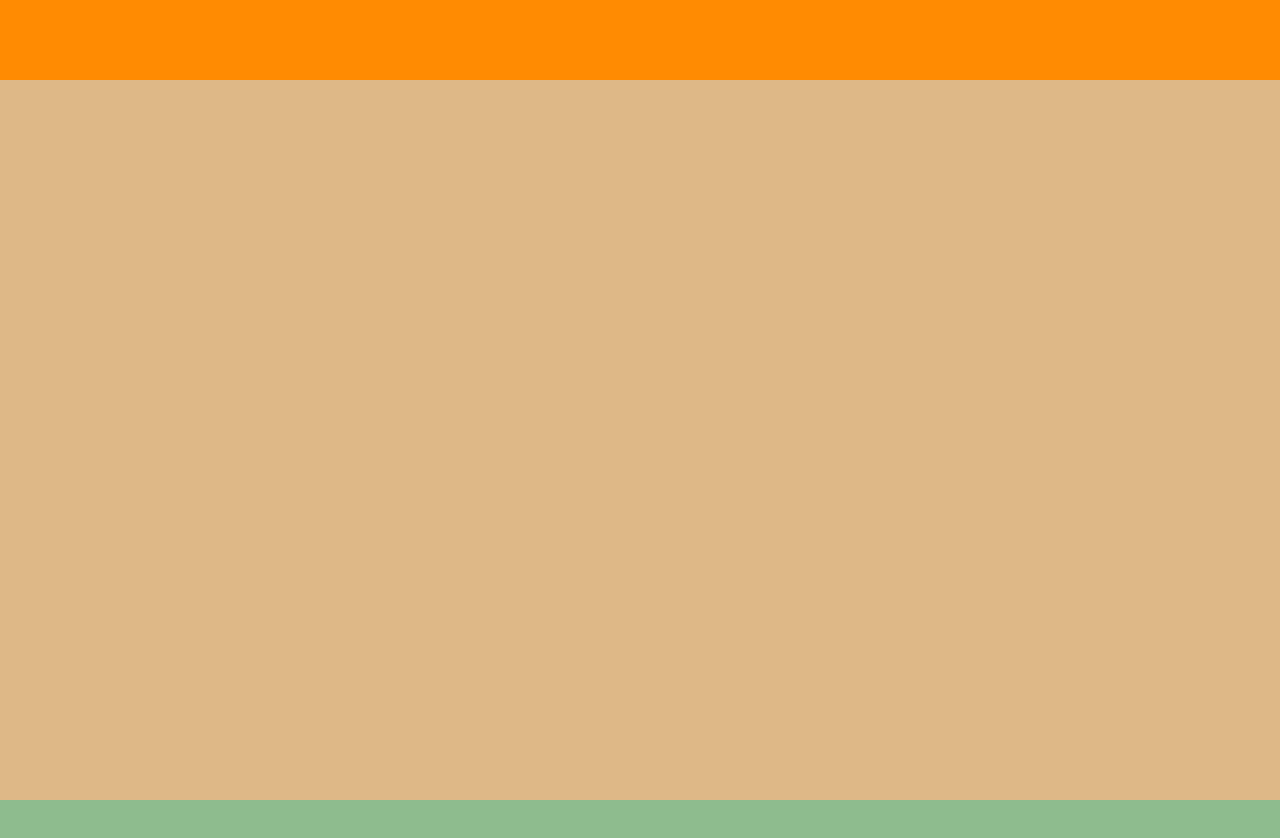
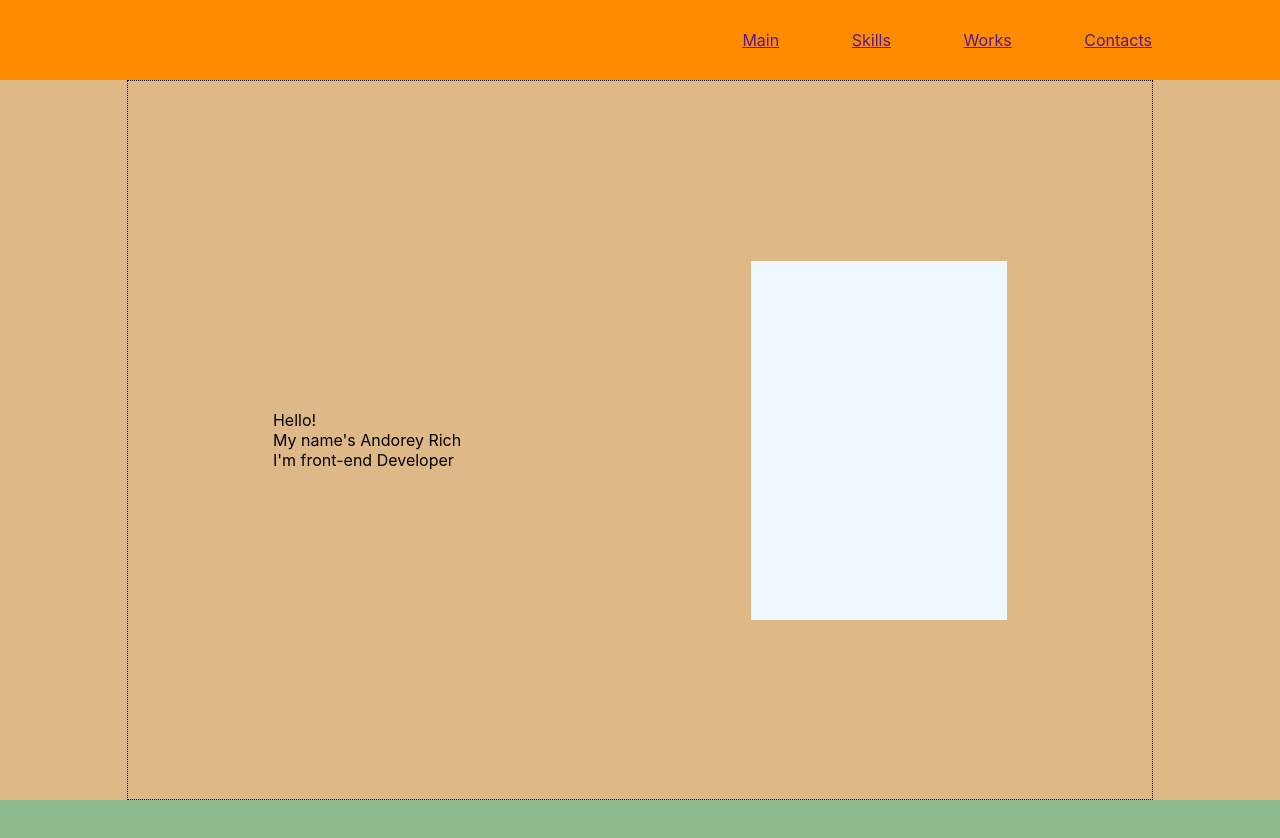
Before and after one commit to andorey/portfolio, a React (Create React App) app: page / in a window 1280 px wide. Shown: the top 838 px of the page. Built offline with nearby package versions, Linux system fonts and the light colour scheme.

Commit message:
first block

```diff
--- a/src/Heder/Header.jsx
+++ b/src/Heder/Header.jsx
@@ -1,12 +1,15 @@
 import React from 'react';
 import styles from './Header.module.css'
+import NavMenu from "./NavMenu/NavMenu";
 
 function Header() {
-  return (
-    <div className={styles.header}>
-
-    </div>
-  );
+	return (
+		<div className={styles.header}>
+			<div className={styles.block}>
+				<NavMenu />
+			</div>
+		</div>
+	);
 }
 
 export default Header;
--- a/src/Heder/Header.module.css
+++ b/src/Heder/Header.module.css
@@ -1,5 +1,14 @@
 .header {
 	height: 10vh;
 	background-color: darkorange;
+	display: flex;
+	justify-content: center;
+}
+
+.block {
+	width: 80%;
+	display: flex;
+	align-items: center;
+	justify-content: flex-end;
 
 }
--- /dev/null
+++ b/src/Heder/NavMenu/NavMenu.jsx
@@ -0,0 +1,15 @@
+import React from 'react';
+import styles from './NavMenu.module.css'
+
+function NavMenu() {
+	return (
+		<div className={styles.nav}>
+			<a href="" className={styles.link}> Main </a>
+			<a href="" className={styles.link}>Skills</a>
+			<a href="" className={styles.link}>Works</a>
+			<a href="" className={styles.link}>Contacts</a>
+		</div>
+	);
+}
+
+export default NavMenu;
--- /dev/null
+++ b/src/Heder/NavMenu/NavMenu.module.css
@@ -0,0 +1,6 @@
+.nav {
+	width: 40%;
+	display: flex;
+	justify-content: space-between;
+	align-items: center;
+}
--- a/src/Main/Main.jsx
+++ b/src/Main/Main.jsx
@@ -2,11 +2,18 @@ import React from 'react';
 import styles from './Main.module.css'
 
 function Main() {
-  return (
-    <div className={styles.header}>
-
-    </div>
-  );
+	return (
+		<div className={styles.header}>
+			<div className={styles.block}>
+				<div className={styles.greeting}>
+					<span>Hello!</span>
+					<span>My name's Andorey Rich</span>
+					<span>I'm front-end Developer</span>
+				</div>
+				<div className={styles.photo}> </div>
+			</div>
+		</div>
+	);
 }
 
 export default Main;
--- a/src/Main/Main.module.css
+++ b/src/Main/Main.module.css
@@ -1,5 +1,27 @@
 .header {
 	height: 90vh;
 	background-color: burlywood;
+	display: flex;
+	justify-content: center;
+}
+
+.block {
+	border: 1px dotted;
+	width: 80%;
+	display: flex;
+	align-items: center;
+	justify-content: space-around;
 
 }
+
+.photo {
+	background-color: aliceblue;
+	width: 25%;
+	height: 50%;
+}
+
+.greeting {
+	display: flex;
+	flex-direction: column;
+	align-items: start;
+}
```
